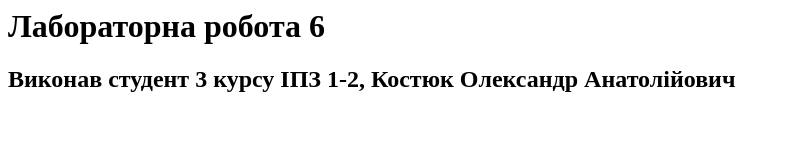
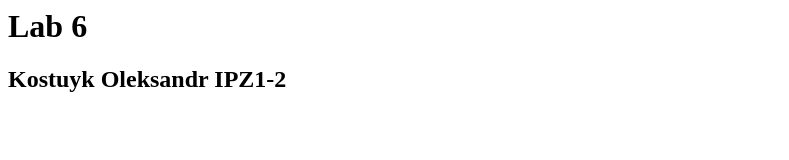
Before and after one commit to alex-kostuyk/OsLabs, a plain HTML site: page index.html in a window 1280 px wide. Shown: the whole page, without its empty margins (0-789 px from the left). Drawn offline with Linux system fonts and the light colour scheme.

Commit message:
done lab6

```diff
--- a/index.html
+++ b/index.html
@@ -1,2 +1,2 @@
-<h1>Лабораторна робота 6</h1>
-<h2>Виконав студент 3 курсу ІПЗ 1-2, Костюк Олександр Анатолійович</h2>
+<h1>Lab 6</h1>
+<h2>Kostuyk Oleksandr IPZ1-2</h2>
```
Also changed, not shown: img/10.jpg (added), img/11.jpg (added), img/12.jpg (added), img/13.jpg (added), img/8.jpg (added), img/9.jpg (added), 1 other file.
